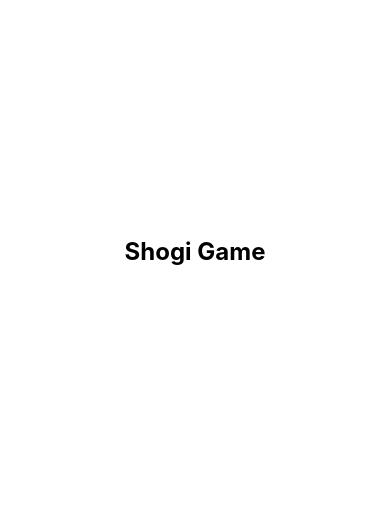
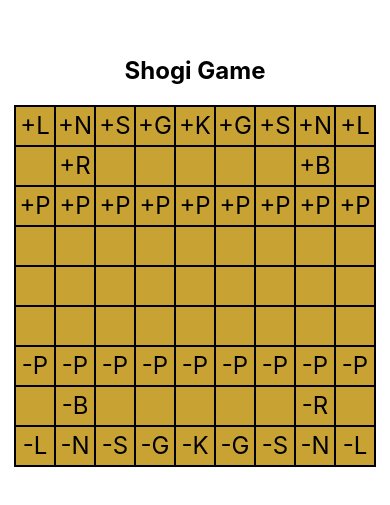
Before and after one commit to liam0215/ShogiApp, a React Native app: screen /Game in a window 390 px wide. Shown: the part 161-666 px from the top of the page. Built offline with nearby package versions, Linux system fonts and the light colour scheme.

Commit message:
basic piece movement logic

```diff
--- a/app/GameScreen.tsx
+++ b/app/GameScreen.tsx
@@ -3,18 +3,303 @@ import { View, Text, Image, TouchableOpacity, StyleSheet } from 'react-native';
 
 const GameScreen = () => {
   // Initialize your board state and other state variables here
+  const initialBoard = [
+    ['+L', '+N', '+S', '+G', '+K', '+G', '+S', '+N', '+L'],
+    [null, '+R', null, null, null, null, null, '+B', null],
+    ['+P', '+P', '+P', '+P', '+P', '+P', '+P', '+P', '+P'],
+    [null, null, null, null, null, null, null, null, null],
+    [null, null, null, null, null, null, null, null, null],
+    [null, null, null, null, null, null, null, null, null],
+    ['-P', '-P', '-P', '-P', '-P', '-P', '-P', '-P', '-P'],
+    [null, '-B', null, null, null, null, null, '-R', null],
+    ['-L', '-N', '-S', '-G', '-K', '-G', '-S', '-N', '-L'],
+  ];
+
+  const [board, setBoard] = useState(initialBoard);
+  const [selectedPiece, setSelectedPiece] = useState<{
+  row: number;
+  col: number;
+  } | null>(null);
+
+  const isKingMoveValid = (fromRow: number, fromCol: number, toRow: number, toCol: number) => {
+    const rowDiff = Math.abs(fromRow - toRow);
+    const colDiff = Math.abs(fromCol - toCol);
+
+    return (rowDiff === 1 || rowDiff === 0) && (colDiff === 1 || colDiff === 0);
+  };
+
+  const isPawnMoveValid = (
+    fromRow: number,
+    fromCol: number,
+    toRow: number,
+    toCol: number,
+    currentPlayer: '+' | '-'
+  ) => {
+    // A Pawn can only move straight forward (Sente: +1 row, Gote: -1 row)
+    const rowDirection = currentPlayer === '+' ? 1 : -1;
+
+    return fromCol === toCol && toRow === fromRow + rowDirection;
+  };
+
+  const isBishopMoveValid = (
+    fromRow: number,
+    fromCol: number,
+    toRow: number,
+    toCol: number,
+    board: string[][]
+  ) => {
+    const rowDiff = Math.abs(fromRow - toRow);
+    const colDiff = Math.abs(fromCol - toCol);
+
+    // A Bishop can only move diagonally
+    if (rowDiff !== colDiff) {
+      return false;
+    }
+
+    // Check if there are any pieces blocking the path
+    const rowDirection = toRow > fromRow ? 1 : -1;
+    const colDirection = toCol > fromCol ? 1 : -1;
+
+    let currentRow = fromRow + rowDirection;
+    let currentCol = fromCol + colDirection;
+
+    while (currentRow !== toRow && currentCol !== toCol) {
+      if (board[currentRow][currentCol]) {
+        return false;
+      }
+
+      currentRow += rowDirection;
+      currentCol += colDirection;
+    }
+
+    return true;
+  };
+
+  const isRookMoveValid = (
+    fromRow: number,
+    fromCol: number,
+    toRow: number,
+    toCol: number,
+    board: string[][]
+  ) => {
+    // A Rook can only move horizontally or vertically
+    if (fromRow !== toRow && fromCol !== toCol) {
+      return false;
+    }
+
+    // Check if there are any pieces blocking the path
+    const rowDirection = toRow === fromRow ? 0 : (toRow > fromRow ? 1 : -1);
+    const colDirection = toCol === fromCol ? 0 : (toCol > fromCol ? 1 : -1);
+
+    let currentRow = fromRow + rowDirection;
+    let currentCol = fromCol + colDirection;
+
+    while (currentRow !== toRow || currentCol !== toCol) {
+      if (board[currentRow][currentCol]) {
+        return false;
+      }
+
+      currentRow += rowDirection;
+      currentCol += colDirection;
+    }
+
+    return true;
+  };
+
+  const isGoldGeneralMoveValid = (
+    fromRow: number,
+    fromCol: number,
+    toRow: number,
+    toCol: number,
+    currentPlayer: '+' | '-'
+  ) => {
+    const rowDiff = Math.abs(fromRow - toRow);
+    const colDiff = Math.abs(fromCol - toCol);
+
+    // A Gold General can only move to an adjacent square, except diagonally backward
+    const rowDirection = currentPlayer === '+' ? 1 : -1;
+    const isForwardMove = rowDirection === (toRow - fromRow);
+
+    return (
+      (rowDiff === 1 && colDiff === 0) || // Vertical move
+      (rowDiff === 0 && colDiff === 1) || // Horizontal move
+      (isForwardMove && rowDiff === 1 && colDiff === 1) // Diagonal forward move
+    );
+  };
+
+  const isSilverGeneralMoveValid = (
+    fromRow: number,
+    fromCol: number,
+    toRow: number,
+    toCol: number,
+    currentPlayer: '+' | '-'
+  ) => {
+    const rowDiff = Math.abs(fromRow - toRow);
+    const colDiff = Math.abs(fromCol - toCol);
+
+    // A Silver General can move one square diagonally or one square forward
+    const rowDirection = currentPlayer === '+' ? 1 : -1;
+    const isForwardMove = rowDirection === (toRow - fromRow);
+
+    return (
+      (isForwardMove && colDiff === 0) || // Vertical forward move
+      (rowDiff === 1 && colDiff === 1) // Diagonal move
+    );
+  };
+
+  const isKnightMoveValid = (
+    fromRow: number,
+    fromCol: number,
+    toRow: number,
+    toCol: number,
+    currentPlayer: '+' | '-'
+  ) => {
+    const rowDiff = Math.abs(fromRow - toRow);
+    const colDiff = Math.abs(fromCol - toCol);
+
+    // A Knight can move like an "L" (1 square horizontally and 2 squares forward or vice versa)
+    const rowDirection = currentPlayer === '+' ? 1 : -1;
+    const isForwardMove = rowDirection * 2 === (toRow - fromRow);
+
+    return isForwardMove && colDiff === 1;
+  };
+
+  const isLanceMoveValid = (
+    fromRow: number,
+    fromCol: number,
+    toRow: number,
+    toCol: number,
+    board: string[][],
+    currentPlayer: '+' | '-'
+  ) => {
+    // A Lance can only move forward vertically
+    const rowDirection = currentPlayer === '+' ? 1 : -1;
+    if (fromCol !== toCol || (toRow - fromRow) * rowDirection <= 0) {
+      return false;
+    }
+
+    // Check if there are any pieces blocking the path
+    const rowStep = rowDirection;
+    let currentRow = fromRow + rowStep;
+
+    while (currentRow !== toRow) {
+      if (board[currentRow][fromCol]) {
+        return false;
+      }
+      currentRow += rowStep;
+    }
+
+    return true;
+  };
 
   const handleSquarePress = (row: number, col: number) => {
-    // Handle user interactions like selecting and moving pieces
+    const piece = board[row][col];
+
+    // Deselect the piece if the same square is clicked again
+    if (selectedPiece && selectedPiece.row === row && selectedPiece.col === col) {
+      setSelectedPiece(null);
+      return;
+    }
+
+    // If no piece is selected and the clicked square has a piece, select the piece
+    if (!selectedPiece && piece) {
+      setSelectedPiece({ row, col });
+      return;
+    }
+
+    // If a piece is selected and the clicked square is empty or has an opponent's piece, move the piece
+    if (selectedPiece && (!piece || piece[0] !== board[selectedPiece.row][selectedPiece.col][0])) {
+      // Implement move validation and game logic here
+      const fromRow = selectedPiece.row;
+      const fromCol = selectedPiece.col;
+      const piece = board[fromRow][fromCol];
+      const pieceType = piece[1];
+      const currentPlayer = piece[0];
+
+
+      let isMoveValid = false;
+      // Check if the move is valid based on the piece type
+      switch (pieceType) {
+        case 'K': // King
+          isMoveValid = isKingMoveValid(fromRow, fromCol, row, col);
+          break;
+        case 'P': // Pawn
+          isMoveValid = isPawnMoveValid(fromRow, fromCol, row, col, currentPlayer);
+          break;
+        case 'B': // Bishop
+          isMoveValid = isBishopMoveValid(fromRow, fromCol, row, col, board);
+          break;
+        case 'R': // Rook
+          isMoveValid = isRookMoveValid(fromRow, fromCol, row, col, board);
+          break;
+        case 'G': // Gold General
+          isMoveValid = isGoldGeneralMoveValid(fromRow, fromCol, row, col, currentPlayer);
+          break;
+        case 'S': // Silver General
+          isMoveValid = isSilverGeneralMoveValid(fromRow, fromCol, row, col, currentPlayer);
+          break;
+        case 'N': // Knight
+          isMoveValid = isKnightMoveValid(fromRow, fromCol, row, col, currentPlayer);
+          break;
+        case 'L': // Lance
+          isMoveValid = isLanceMoveValid(fromRow, fromCol, row, col, board, currentPlayer);
+          break;
+        // Add cases for other piece types (N, L)
+      }
+
+      // If the move is valid, update the board state
+      if (isMoveValid) {
+        // Update board state and handle captures/promotions
+        const newBoard = board.map(row => row.slice());
+        newBoard[row][col] = board[selectedPiece.row][selectedPiece.col];
+        newBoard[selectedPiece.row][selectedPiece.col] = null;
+
+        setBoard(newBoard);
+        setSelectedPiece(null);
+      }
+    }
   };
 
+
   const renderSquare = (row: number, col: number) => {
-    // Render the board square and the piece (if any) inside it
+    const piece = board[row][col];
+    const isSelected = selectedPiece && selectedPiece.row === row && selectedPiece.col === col;
+
+    return (
+      <TouchableOpacity
+        key={col}
+        style={[
+          styles.square,
+          isSelected ? styles.selectedSquare : null,
+        ]}
+        onPress={() => handleSquarePress(row, col)}
+      >
+        {piece && <Text style={styles.piece}>{piece}</Text>}
+      </TouchableOpacity>
+    );
   };
 
+
   const renderBoard = () => {
-    // Render the full Shogi board by looping through rows and columns
+    const board = [];
+
+    for (let row = 0; row < initialBoard.length; row++) {
+      const boardRow = [];
+
+      for (let col = 0; col < initialBoard[row].length; col++) {
+        boardRow.push(renderSquare(row, col));
+      }
+
+      board.push(
+        <View key={row} style={styles.boardRow}>
+          {boardRow}
+        </View>
+      );
+    }
+
+    return <View style={styles.board}>{board}</View>;
   };
+
 
   return (
     <View style={styles.container}>
@@ -37,6 +322,30 @@ const styles = StyleSheet.create({
     fontWeight: 'bold',
     marginBottom: 20,
   },
+  board: {
+    flexDirection: 'column',
+    borderWidth: 1,
+    borderColor: '#000',
+  },
+  boardRow: {
+    flexDirection: 'row',
+  },
+  square: {
+    width: 40,
+    height: 40,
+    borderWidth: 1,
+    borderColor: '#000',
+    alignItems: 'center',
+    justifyContent: 'center',
+    backgroundColor: '#C9A234',
+  },
+  piece: {
+    fontSize: 24,
+  },
+  selectedSquare: {
+    borderColor: '#FFD700',
+    borderWidth: 2,
+  },
   // Add other styles for your game screen components
 });
 
--- a/app/HomePage.tsx
+++ b/app/HomePage.tsx
@@ -11,7 +11,7 @@ const HomePage = ({ navigation }: { navigation: any }) => {
       />
       <TouchableOpacity
         style={styles.button}
-        onPress={() => navigation.navigate('GameScreen')}
+        onPress={() => navigation.navigate('Game')}
       >
         <Text style={styles.buttonText}>Play Game</Text>
       </TouchableOpacity>
```
